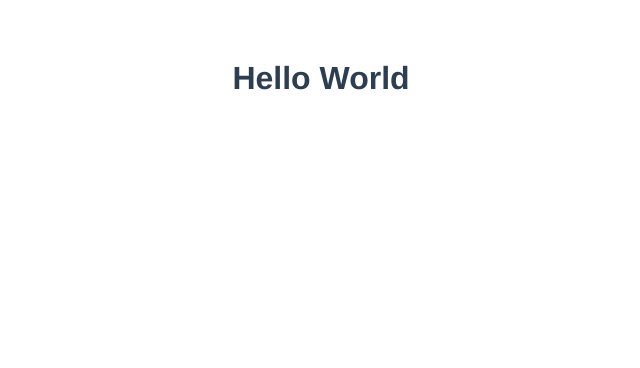
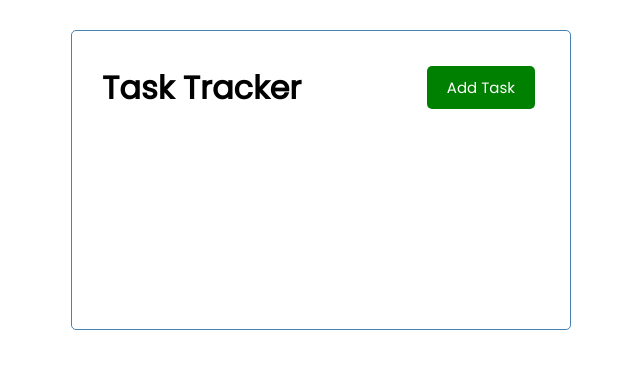
Before and after one commit to thejamesgore/vue-js-projects, a Vue app in the folder 02 Task Tracker/: page / in a window 1280 px wide. Shown: the top 368 px of the page, without its empty margins (319-959 px from the left). Built offline with nearby package versions, Linux system fonts and the light colour scheme.

Commit message:
passing props

```diff
--- a/02 Task Tracker/src/App.vue
+++ b/02 Task Tracker/src/App.vue
@@ -1,23 +1,67 @@
 <template>
-  <h1>Hello World</h1>
+  <div class="container">
+<Header title="Task Tracker"/>
+  </div>
 </template>
 
 <script>
+import Header from './components/Header.vue';
 
 export default {
   name: 'App',
   components: {
+    Header
   }
 }
 </script>
 
 <style>
-#app {
-  font-family: Avenir, Helvetica, Arial, sans-serif;
-  -webkit-font-smoothing: antialiased;
-  -moz-osx-font-smoothing: grayscale;
-  text-align: center;
-  color: #2c3e50;
-  margin-top: 60px;
+@import url('https://fonts.googleapis.com/css2?family=Poppins:wght@300;400&display=swap');
+
+* {
+  box-sizing: border-box;
+  margin: 0;
+  padding: 0;
+}
+
+body {
+  font-family: 'Poppins', sans-serif;
+}
+
+.container {
+  max-width: 500px;
+  margin: 30px auto;
+  overflow: auto;
+  min-height: 300px;
+  border: 1px solid steelblue;
+  padding: 30px;
+  border-radius: 5px;
+}
+
+.btn {
+  display: inline-block;
+  background: #000;
+  color: #fff;
+  border: none;
+  padding: 10px 20px;
+  margin: 5px;
+  border-radius: 5px;
+  cursor: pointer;
+  text-decoration: none;
+  font-size: 15px;
+  font-family: inherit;
+}
+
+.btn:focus {
+  outline: none;
+}
+
+.btn:active {
+  transform: scale(0.98);
+}
+
+.btn-block {
+  display: block;
+  width: 100%;
 }
 </style>
--- /dev/null
+++ b/02 Task Tracker/src/components/Button.vue
@@ -0,0 +1,13 @@
+<template>
+    <button :style="{background: color}" class="btn">{{text}}</button>
+</template>
+
+<script>
+export default {
+    name: 'Button',
+    props: {
+        text: String,
+        color: String,
+    }
+}
+</script>
--- /dev/null
+++ b/02 Task Tracker/src/components/Header.vue
@@ -0,0 +1,28 @@
+<template>
+    <header>
+        <h1>Task Tracker</h1>
+        <Button text="Add Task" color="green"/>
+    </header>
+</template>
+
+<script>
+import Button from './Button.vue'
+
+export default {
+    name: 'Header',
+    props: {
+        title: String,
+    },
+    components: {
+        Button
+    }
+}
+</script>
+
+<style scoped>
+header {
+    display: flex;
+    justify-content: space-between;
+    align-items: center;
+    margin-bottom: 20px;
+}</style>
```
